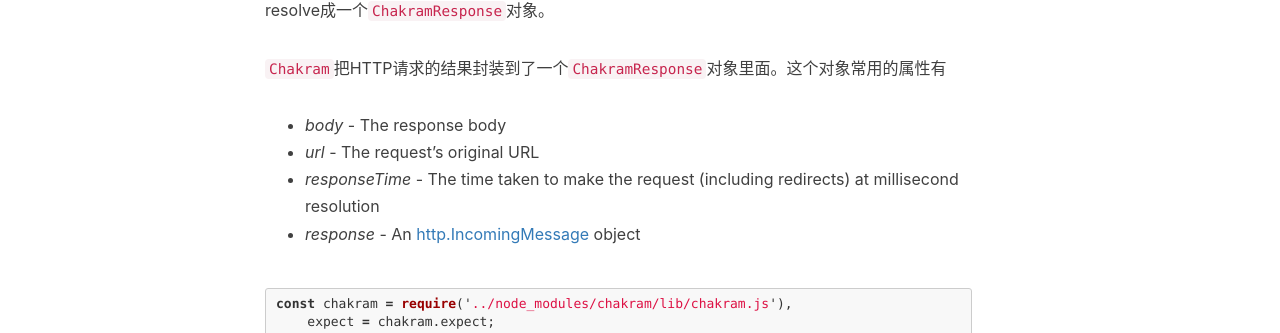
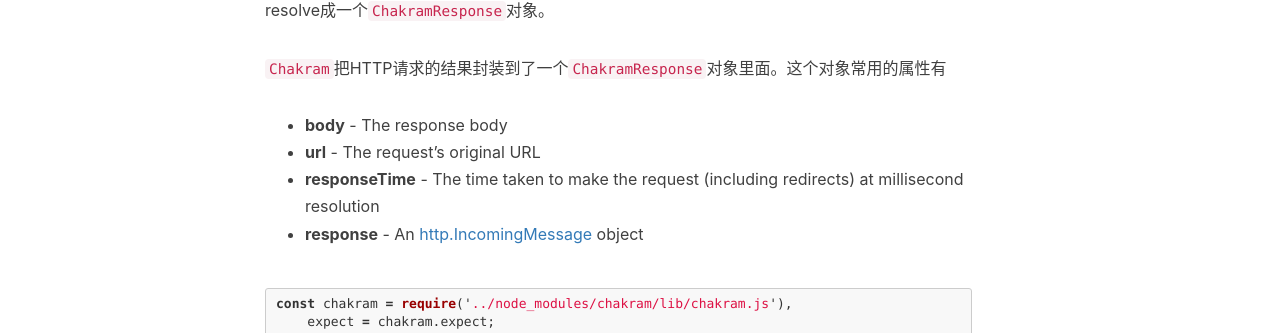
Before and after one commit to DanteYu/DanteYu.github.io, a Jekyll site: the page built from _posts/2017-11-12-Chakram2.markdown, in a window 1280 px wide. Shown: the part 773-1106 px from the top of the page. Built offline with Jekyll 4.4.1, drawn with Linux system fonts in a browser that asks for light colours; nearby versions of some CDN libraries; comment, search, counter and statistics services are not loaded.

Commit message:
update about

````diff
--- a/_posts/2017-11-12-Chakram2.markdown
+++ b/_posts/2017-11-12-Chakram2.markdown
@@ -15,10 +15,10 @@
 使用`chakram.get(url, params)`完成一次HTTP GET请求。此方法返回的promise对象最终会被resolve成一个`ChakramResponse`对象。
 
 `Chakram`把HTTP请求的结果封装到了一个`ChakramResponse`对象里面。这个对象常用的属性有
-* *body* - The response body
-* *url* - The request's original URL
-* *responseTime* - The time taken to make the request (including redirects) at millisecond resolution
-* *response* - An [http.IncomingMessage](http://nodejs.org/api/http.html#http_http_incomingmessage) object
+* **body** - The response body
+* **url** - The request's original URL
+* **responseTime** - The time taken to make the request (including redirects) at millisecond resolution
+* **response** - An [http.IncomingMessage](http://nodejs.org/api/http.html#http_http_incomingmessage) object
 
 ```js
 const chakram = require('../node_modules/chakram/lib/chakram.js'),
--- a/about.html
+++ b/about.html
@@ -37,6 +37,8 @@
 <h4>Contact</h4>
 LinkedIn: http://www.linkedin.com/in/di-yu-57898481/ <br>
 Email: yudi5158#gmail.com
+<br>如果你对在<b>Thought</b>Works工作感兴趣，请把简历投递到上面邮箱。Dev & BA & QA & UX & PM 长期招聘。
+
 
 
 <!-- Handle Language Change -->
````
